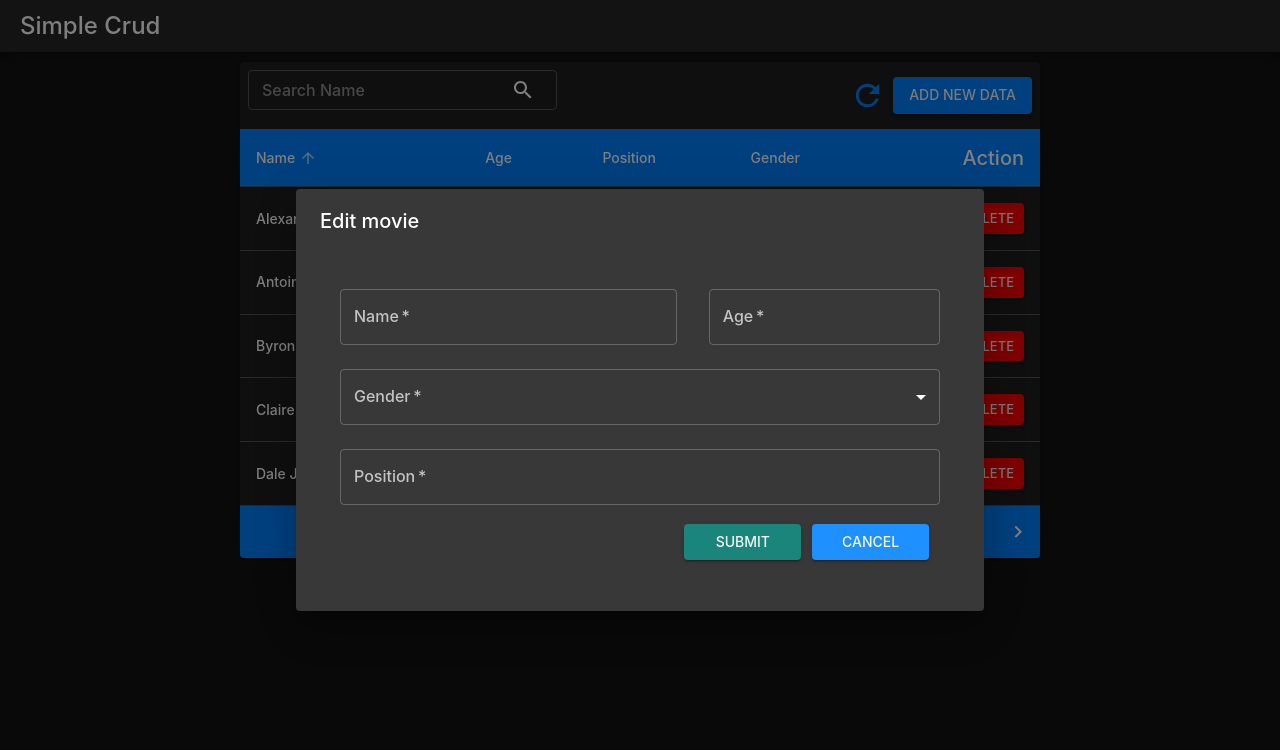
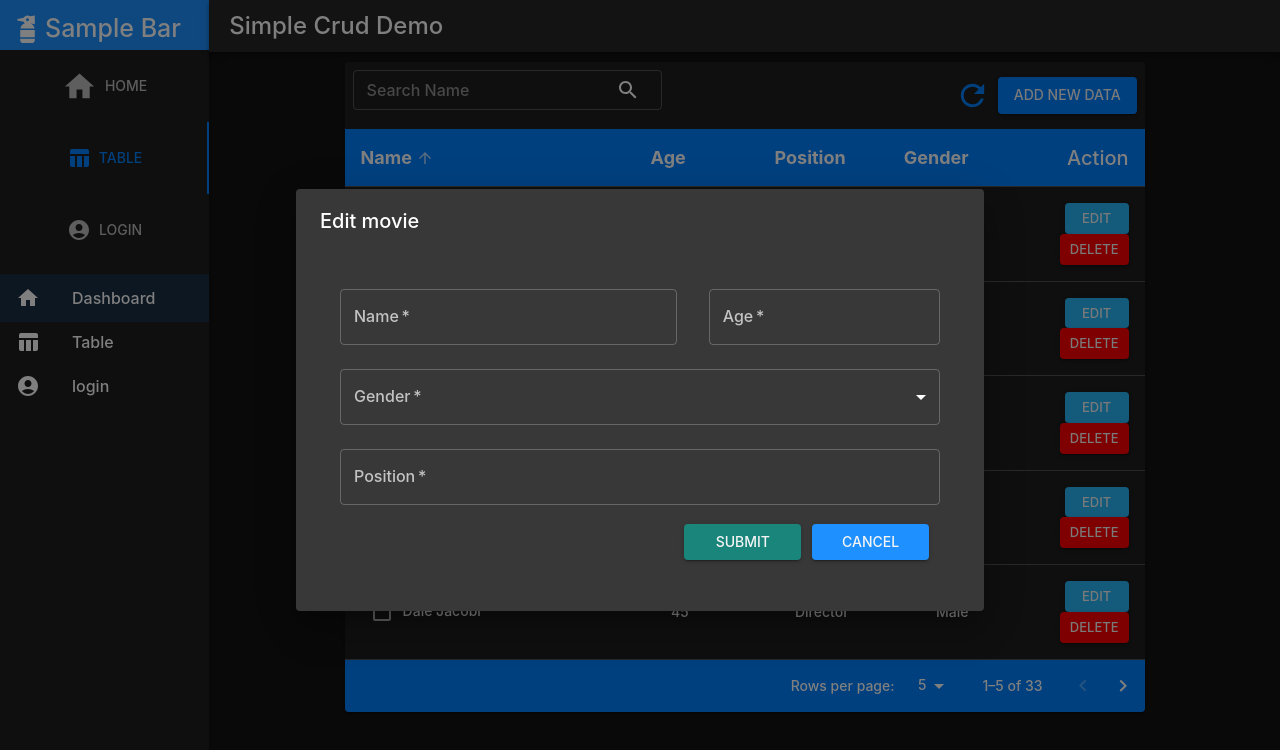
Before and after one commit to pangilinanervin22/simple-crud, a React (Vite) app in the folder frontend/: page /simple-crud/users in a window 1280 px wide. Shown: the top 750 px of the page. Built offline with nearby package versions, Linux system fonts and the light colour scheme.

Commit message:
checkbox logic added

```diff
--- a/frontend/src/App.tsx
+++ b/frontend/src/App.tsx
@@ -21,7 +21,7 @@ function App() {
 	return (
 		<>
 			<Box sx={{ position: "relative", display: "flex" }}>
-				{/* <SideBar /> */}
+				<SideBar />
 				<GlobalNotification />
 				<Box sx={{ width: "100%" }}>
 					<NavBar />
@@ -46,9 +46,9 @@ function App() {
 								<Route path=":id" element={<UserEdit />} />
 							</Route>
 
-							{/* <Route path="/login" element={<Login />} />
-					<Route path="" element={<MainPage />} />
-					<Route path="*" element={<NotFound />} /> */}
+							<Route path="/login" element={<Login />} />
+							<Route path="/home" element={<MainPage />} />
+							<Route path="*" element={<NotFound />} />
 						</Routes>
 					</React.Suspense>
 				</Box>
--- a/frontend/src/components/MainTable/UserBodyTable.tsx
+++ b/frontend/src/components/MainTable/UserBodyTable.tsx
@@ -1,5 +1,6 @@
 import {
 	Button,
+	Checkbox,
 	Table,
 	TableBody,
 	TableCell,
@@ -8,13 +9,21 @@ import {
 } from "@mui/material";
 import { Users, Column } from "../../types";
 import { useNavigate } from "react-router-dom";
+import { ChangeEvent } from "react";
 
 interface UserBodyTableProps {
 	content: Users[];
 	base: Column[];
+	onCheck: any;
+	checkList: string[];
 }
 
-export default function UserBodyTable({ content, base }: UserBodyTableProps) {
+export default function UserBodyTable({
+	content,
+	base,
+	onCheck,
+	checkList,
+}: UserBodyTableProps) {
 	const redirect = useNavigate();
 
 	return (
@@ -26,18 +35,18 @@ export default function UserBodyTable({ content, base }: UserBodyTableProps) {
 							<TableRow key={item.id}>
 								{base.map((base) => (
 									<TableCell
-										width="18%"
+										key={String(base.path)}
 										align={base.align}
-										key={String(base.path)}
+										width={base.width || "auto"}
 									>
 										{renderCellBody(item, base)}
 									</TableCell>
 								))}
-								<TableCell align={"right"} width="auto">
+								<TableCell align={"right"} width="20%">
 									<Button
+										size="small"
 										color="info"
 										variant="contained"
-										size="small"
 										onClick={() =>
 											redirect(item.id, {
 												replace: true,
@@ -47,9 +56,9 @@ export default function UserBodyTable({ content, base }: UserBodyTableProps) {
 										Edit
 									</Button>
 									<Button
+										size="small"
 										color="error"
 										variant="contained"
-										size="small"
 										onClick={() =>
 											redirect(`delete/${item.id}`, {
 												replace: true,
@@ -68,6 +77,16 @@ export default function UserBodyTable({ content, base }: UserBodyTableProps) {
 	);
 
 	function renderCellBody(item: any, base: any) {
+		if (base.path === "name")
+			return (
+				<>
+					<Checkbox
+						checked={checkList.includes(item.id)}
+						onChange={(e, isCheck) => onCheck(isCheck, item.id)}
+					/>
+					{item[base.path]}
+				</>
+			);
 		return item[base.path];
 	}
 }
--- a/frontend/src/components/MainTable/UserHeaderTable.tsx
+++ b/frontend/src/components/MainTable/UserHeaderTable.tsx
@@ -13,11 +13,16 @@ const UserHeaderTable = ({
 	return (
 		<>
 			<Table>
-				<TableHead sx={{ background: theme.palette.primary.main }}>
+				<TableHead
+					sx={{
+						background: theme.palette.primary.main,
+					}}
+				>
 					<TableRow>
 						{base.map((item) => (
 							<TableCell
-								width="18%"
+								sx={{ fontSize: "18px", fontWeight: "bold" }}
+								width={item.width}
 								key={item.path}
 								align={item.align}
 							>
@@ -26,7 +31,7 @@ const UserHeaderTable = ({
 						))}
 						<TableCell
 							align="right"
-							width="auto"
+							width="20%"
 							sx={{ fontSize: "20px" }}
 						>
 							{"Action"}
--- a/frontend/src/components/MainTable/index.tsx
+++ b/frontend/src/components/MainTable/index.tsx
@@ -1,11 +1,14 @@
 import {
+	Checkbox,
+	CheckboxClassKey,
+	CheckboxProps,
 	CircularProgress,
 	Paper,
 	TablePagination,
 	TableSortLabel,
 } from "@mui/material";
 import { Box } from "@mui/system";
-import { useMemo, useState } from "react";
+import { SyntheticEvent, useMemo, useState } from "react";
 import UserHeaderTable from "./UserHeaderTable";
 import UserToolTable from "./UserToolTable";
 import { Column, Users } from "../../types";
@@ -18,10 +21,10 @@ import { selectAllUsers } from "../../app/features/userSlice";
 import theme from "../../mui/themes";
 
 const Columns: Column[] = [
-	{ label: "Name", path: "name", align: "left" },
-	{ label: "Age", path: "age", align: "right" },
-	{ label: "Position", path: "position", align: "right" },
-	{ label: "Gender", path: "gender", align: "right" },
+	{ label: "Name", path: "name", align: "left", width: "auto" },
+	{ label: "Age", path: "age", align: "right", width: "10%" },
+	{ label: "Position", path: "position", align: "right", width: "20%" },
+	{ label: "Gender", path: "gender", align: "right", width: "15%" },
 ];
 
 export default function MainTable() {
@@ -32,6 +35,7 @@ export default function MainTable() {
 		size: 5,
 	});
 
+	const [checkList, setCheckList] = useState<string[]>([]);
 	const [searchQuery, setSearchQuery] = useState("");
 	const [sortColumn, setSortColumn] = useState<{
 		path: string;
@@ -93,7 +97,12 @@ export default function MainTable() {
 						<CircularProgress />
 					</Box>
 				) : (
-					<UserBodyTable content={sortedData} base={Columns} />
+					<UserBodyTable
+						base={Columns}
+						content={sortedData}
+						onCheck={addCheckList}
+						checkList={checkList}
+					/>
 				)}
 				<TablePagination
 					component="div"
@@ -145,6 +154,14 @@ export default function MainTable() {
 		});
 	}
 
+	function addCheckList(isCheck: boolean, id: string) {
+		const temp = [...checkList];
+		if (isCheck) temp.push(id);
+		else temp.splice(temp.indexOf(id), 1);
+
+		setCheckList([...temp]);
+	}
+
 	function renderCellHeader(item: Column) {
 		if (item.path)
 			return (
--- a/frontend/src/components/NavBar.tsx
+++ b/frontend/src/components/NavBar.tsx
@@ -11,7 +11,7 @@ export default function NavBar() {
 				padding: " 10px  20px",
 			}}
 		>
-			<Typography variant="h5"> Simple Crud</Typography>
+			<Typography variant="h5"> Simple Crud Demo</Typography>
 		</AppBar>
 	);
 }
--- a/frontend/src/components/SideBar.tsx
+++ b/frontend/src/components/SideBar.tsx
@@ -57,13 +57,13 @@ export default function SideBar() {
 				indicatorColor="primary"
 			>
 				<Tab
-					value=""
+					value="home"
 					label="Home"
 					icon={<Home fontSize="large" />}
 					iconPosition={"start"}
 				/>
 				<Tab
-					value="users"
+					value=""
 					label="Table"
 					icon={<TableChart />}
 					iconPosition={"start"}
--- a/frontend/src/pages/Login.tsx
+++ b/frontend/src/pages/Login.tsx
@@ -1,4 +1,4 @@
-import { Grid, TextField } from "@mui/material";
+import { Checkbox, Grid, TextField } from "@mui/material";
 
 export default function Login() {
 	return (
--- a/frontend/src/types/index.ts
+++ b/frontend/src/types/index.ts
@@ -1,8 +1,11 @@
+import { ReactJSXElement } from "@emotion/react/types/jsx-namespace";
+
 export interface Column {
 	label: "Name" | "Age" | "Position" | "Gender";
 	path: string;
 	align?: "right" | "left";
-	width?: number;
+	width?: number | string;
+	content?: ReactJSXElement;
 }
 
 export interface Users {
```
